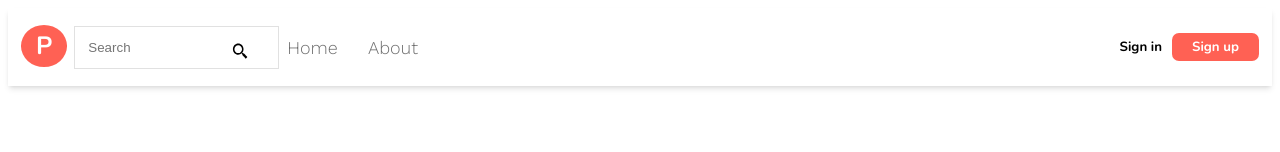
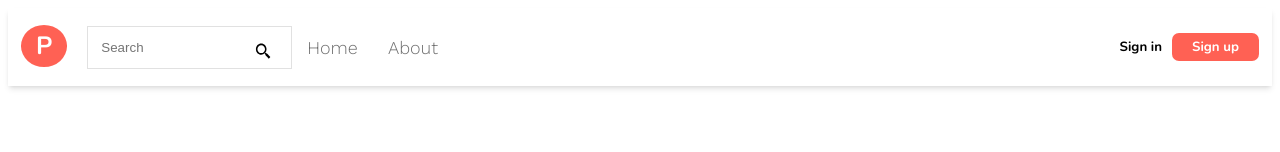
Before and after one commit to Hebary/product-hunt-next-ts, a Next.js app: page /login in a window 1280 px wide. Shown: the top 152 px of the page. Built offline with nearby package versions, Linux system fonts and the light colour scheme; no server answers.

Commit message:
fix header

```diff
--- a/components/ui/Search.tsx
+++ b/components/ui/Search.tsx
@@ -13,10 +13,11 @@
     &:focus{
         outline: none;
     }
-    @media (min-width: 768px) {
-        max-width: 300px;
+    @media (max-width: 480px) {
+        max-width: 90%;
     }
-`;
+    margin: 0 10px;
+    `;
 
 const InputBtn = styled.button`
     display: flex;
@@ -30,15 +31,14 @@
     &:hover{
         cursor: pointer;
     }
+    @media (max-width: 480px) {
+        left: 160px;
+    }
 `;
 const Form = styled.form`
+    position: relative;
+    left: 10px;
 
-position: relative;
-    left:7px;
-    @media (max-width: 768px) {
-        margin: 0 auto;
-        width: 60%;
-    }
 `;
 
 export const Search : FC = () => {
--- a/components/ui/index.ts
+++ b/components/ui/index.ts
@@ -169,6 +169,9 @@
         display: flex;
         align-items: center;
         flex-wrap: wrap;
+        @media (max-width: 768px) {
+            a, div { margin: 0 auto;}
+        }
     `;
 export const Logo = styled.span`
         background: var(--orange);
```
